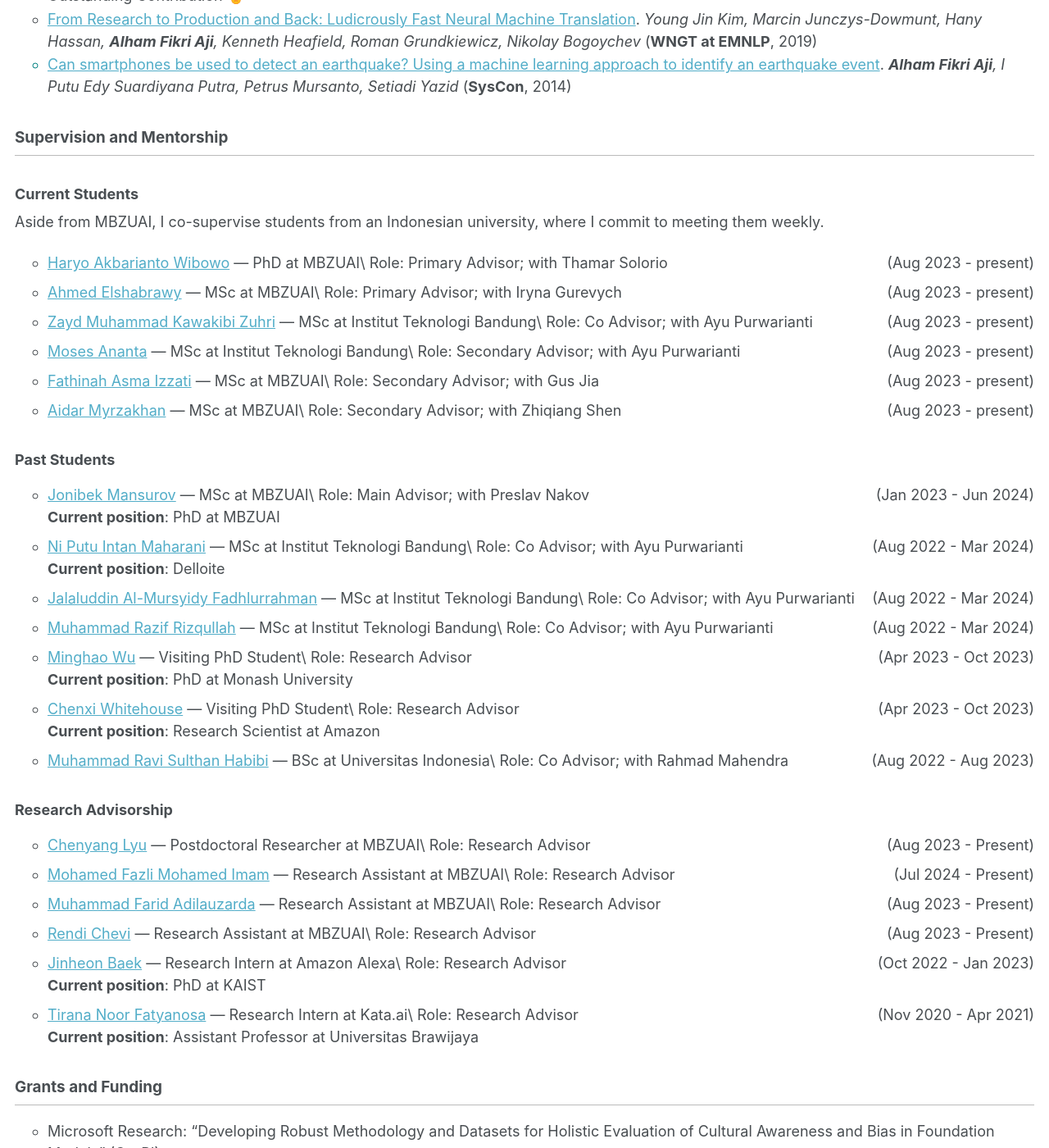
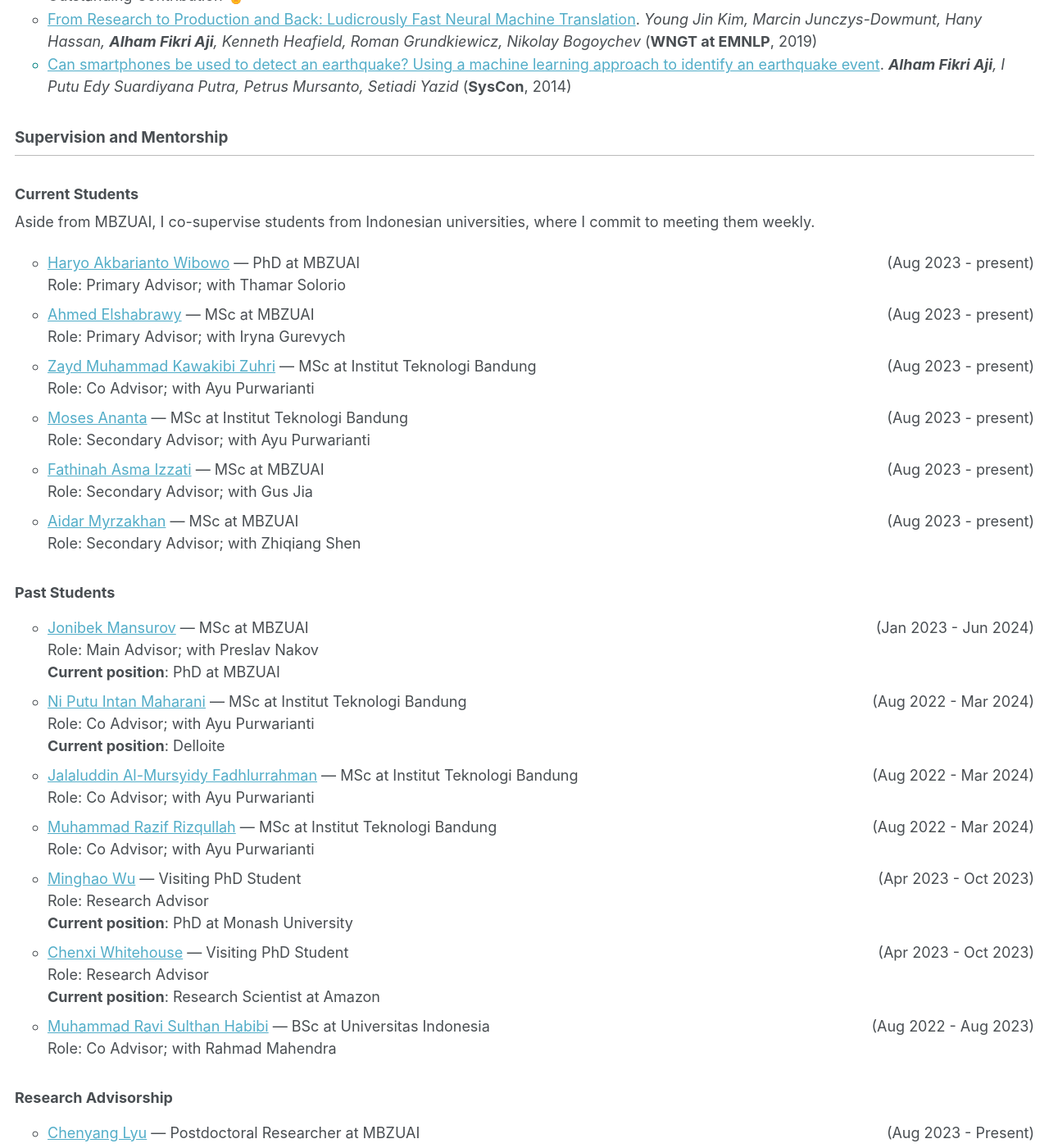
Before and after one commit to afaji/afaji.github.io, a Jekyll site: the page built from _pages/cv.md, in a window 1280 px wide and 1400 px high, scrolled down 4866 px. Shown: the whole window at 82% size. Built offline with Jekyll 4.4.1, drawn with Linux system fonts in a browser that asks for light colours; some of the changed text lies outside the part shown.

Commit message:
Update cv.md

```diff
--- a/_pages/cv.md
+++ b/_pages/cv.md
@@ -110,12 +110,12 @@ I mainly publish at ACL conferences. You may also refer to my [Google Scholar](h
 ## Supervision and Mentorship
 
 ### Current Students
-Aside from MBZUAI, I co-supervise students from an Indonesian university, where I commit to meeting them weekly.
+Aside from MBZUAI, I co-supervise students from Indonesian universities, where I commit to meeting them weekly.
 
 <ul>
 {% for student in site.data.student.student %}
   <li>
-    <a href="{{ student.url }}">{{ student.name | raw }}</a> — {{ student.rolejob | raw }}<span style="float: right;">{{ student.period | raw }}</span>\
+    <a href="{{ student.url }}">{{ student.name | raw }}</a> — {{ student.rolejob | raw }}<span style="float: right;">{{ student.period | raw }}</span><br>
     Role: {{ student.role | raw }}{% if student.co %}; with {{ student.co }}{% endif %}<br>
     {% if student.job %}
       <strong>Current position</strong>: {{ student.job | raw }}<br>
@@ -128,7 +128,7 @@ Aside from MBZUAI, I co-supervise students from an Indonesian university, where
 <ul>
 {% for student in site.data.student.paststudent %}
   <li>
-    <a href="{{ student.url }}">{{ student.name | raw }}</a> — {{ student.rolejob | raw }}<span style="float: right;">{{ student.period | raw }}</span>\
+    <a href="{{ student.url }}">{{ student.name | raw }}</a> — {{ student.rolejob | raw }}<span style="float: right;">{{ student.period | raw }}</span><br>
     Role: {{ student.role | raw }}{% if student.co %}; with {{ student.co }}{% endif %}<br>
     {% if student.job %}
       <strong>Current position</strong>: {{ student.job | raw }}<br>
@@ -141,7 +141,7 @@ Aside from MBZUAI, I co-supervise students from an Indonesian university, where
 <ul>
 {% for student in site.data.student.staff %}
   <li>
-    <a href="{{ student.url }}">{{ student.name | raw }}</a> — {{ student.rolejob | raw }}<span style="float: right;">{{ student.period | raw }}</span>\
+    <a href="{{ student.url }}">{{ student.name | raw }}</a> — {{ student.rolejob | raw }}<span style="float: right;">{{ student.period | raw }}</span><br>
     Role: {{ student.role | raw }}{% if student.co %}; with {{ student.co }}{% endif %}<br>
     {% if student.job %}
       <strong>Current position</strong>: {{ student.job | raw }}<br>
```
